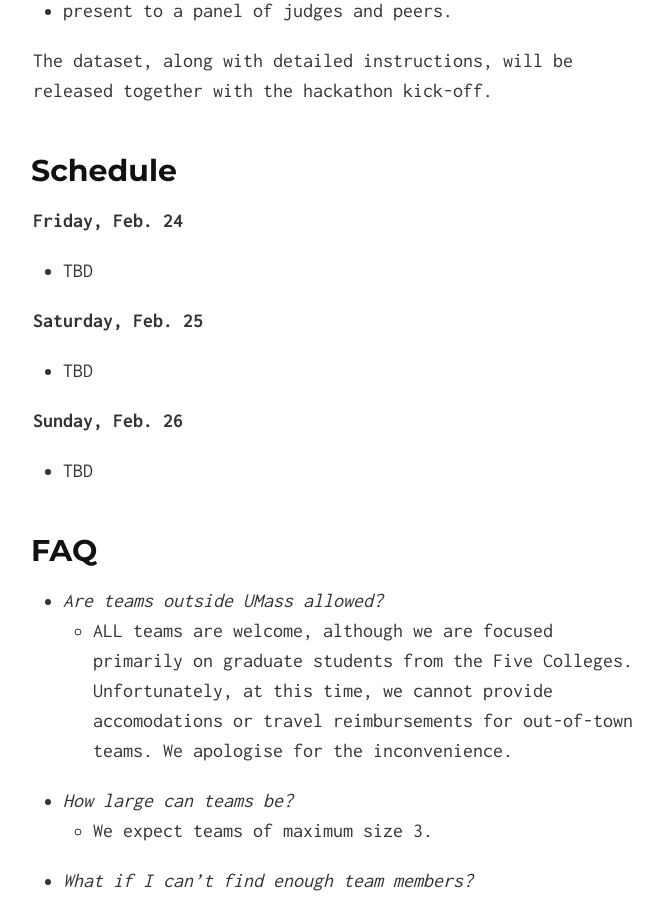
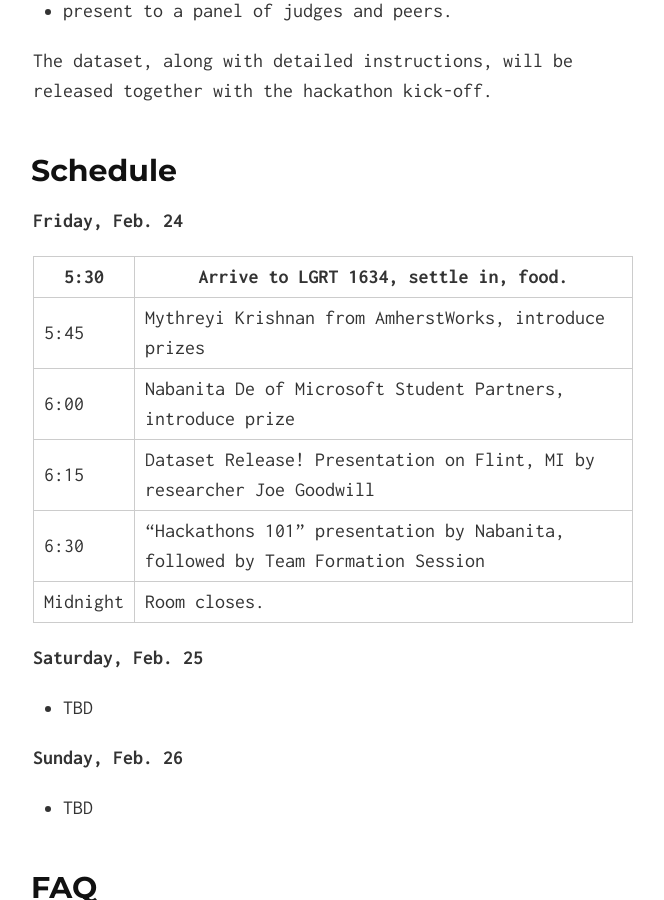
Before and after one commit to gridclub/Hack2O, a Jekyll site: the page built from index.md, in a window 1280 px wide and 900 px high, scrolled down 1646 px. Shown: the whole window, without its empty margins (307-971 px from the left). Built offline with Jekyll 4.4.1, drawn with Linux system fonts in a browser that asks for light colours; nearby versions of some CDN libraries.

Commit message:
schedule - 1

```diff
--- a/index.md
+++ b/index.md
@@ -77,7 +77,14 @@
 ## <a name="programme"></a> Schedule
 
 **Friday, Feb. 24**
-* TBD
+
+| 5:30     | Arrive to LGRT 1634, settle in, food.                                         |
+|----------|-------------------------------------------------------------------------------|
+| 5:45     | Mythreyi Krishnan from AmherstWorks, introduce prizes                         |
+| 6:00     | Nabanita De of Microsoft Student Partners, introduce prize                    |
+| 6:15     | Dataset Release! Presentation on Flint, MI by researcher Joe Goodwill         |
+| 6:30     | "Hackathons 101" presentation by Nabanita, followed by Team Formation Session |
+| Midnight | Room closes.                                                                  |
 
 **Saturday, Feb. 25**
 *  TBD
```
Also changed, not shown: other parts of index.md (+2 -2 lines).
